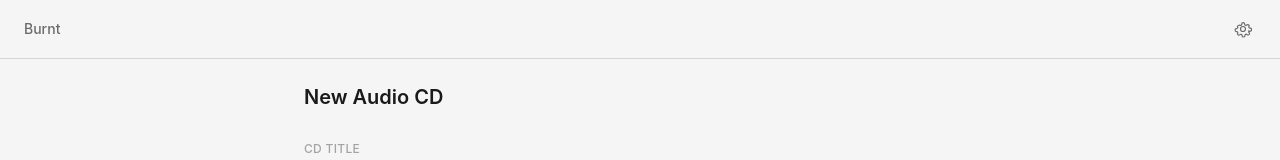
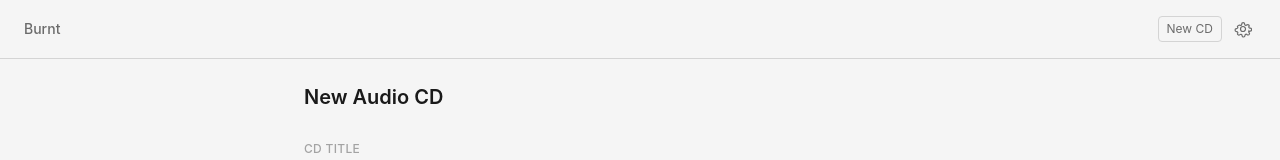
Before and after one commit to razed-developer/burnt, a React (Vite) app: page / in a window 1280 px wide. Shown: the top 160 px of the page. Built offline with nearby package versions, Linux system fonts and the light colour scheme; the HTML template or start-up script is replaced by a standard one.

Commit message:
Lift cdTitle to App, add New CD button
- cdTitle state moved from BurnerPage to App to persist across navigation
- New CD button in header clears title, tracks, and burn state
- Button hidden during active burn
- TypeScript build clean

Branch: main

```diff
--- a/src/App.tsx
+++ b/src/App.tsx
@@ -12,6 +12,7 @@ export default function App() {
     theme,
   });
   const [showSettings, setShowSettings] = useState(false);
+  const [cdTitle, setCdTitle] = useState("");
 
   const handleSettingsChange = useCallback(
     (newSettings: Settings) => {
@@ -40,7 +41,12 @@ export default function App() {
           onClose={handleCloseSettings}
         />
       ) : (
-        <BurnerPage settings={settings} onOpenSettings={handleOpenSettings} />
+        <BurnerPage
+          settings={settings}
+          onOpenSettings={handleOpenSettings}
+          cdTitle={cdTitle}
+          onCdTitleChange={setCdTitle}
+        />
       )}
     </div>
   );
--- a/src/pages/Burner/BurnerPage.tsx
+++ b/src/pages/Burner/BurnerPage.tsx
@@ -15,9 +15,11 @@ import type { ProbeResult } from "../../services/audio";
 interface BurnerPageProps {
   settings: Settings;
   onOpenSettings: () => void;
+  cdTitle: string;
+  onCdTitleChange: (title: string) => void;
 }
 
-export function BurnerPage({ settings, onOpenSettings }: BurnerPageProps) {
+export function BurnerPage({ settings, onOpenSettings, cdTitle, onCdTitleChange }: BurnerPageProps) {
   const {
     tracks,
     totalDuration,
@@ -25,10 +27,10 @@ export function BurnerPage({ settings, onOpenSettings }: BurnerPageProps) {
     removeTrack,
     moveTrack,
     createTrack,
+    clearTracks,
   } = useTrackList();
 
   const { disc } = useDiscInfo();
-  const [cdTitle, setCdTitle] = useState("");
   const [burnStatus, setBurnStatus] = useState<BurnStatus>("idle");
   const [burnProgress, setBurnProgress] = useState(0);
   const [burnStage, setBurnStage] = useState("preparing");
@@ -145,17 +147,37 @@ export function BurnerPage({ settings, onOpenSettings }: BurnerPageProps) {
     setBurnErrorDetails(null);
   }, []);
 
+  const handleNewCd = useCallback(() => {
+    onCdTitleChange("");
+    clearTracks();
+    setBurnStatus("idle");
+    setBurnProgress(0);
+    setBurnStage("preparing");
+    setBurnCurrentTrack(0);
+    setBurnError(null);
+    setBurnErrorDetails(null);
+  }, [onCdTitleChange, clearTracks]);
+
   const isBurning = burnStatus !== "idle";
 
   return (
     <div className="h-full flex flex-col">
       <header className="flex items-center justify-between px-6 py-4 border-b border-border shrink-0">
         <div className="text-sm font-medium text-text-muted">Burnt</div>
-        <button
-          onClick={onOpenSettings}
-          className="text-text-muted hover:text-text p-1"
-          aria-label="Settings"
-        >
+        <div className="flex items-center gap-2">
+          {!isBurning && (
+            <button
+              onClick={handleNewCd}
+              className="text-text-muted hover:text-text text-xs px-2 py-1 rounded border border-border hover:border-text-muted transition-colors"
+            >
+              New CD
+            </button>
+          )}
+          <button
+            onClick={onOpenSettings}
+            className="text-text-muted hover:text-text p-1"
+            aria-label="Settings"
+          >
           <svg width="18" height="18" viewBox="0 0 18 18" fill="none">
             <path
               d="M9 11.5a2.5 2.5 0 100-5 2.5 2.5 0 000 5z"
@@ -169,6 +191,7 @@ export function BurnerPage({ settings, onOpenSettings }: BurnerPageProps) {
             />
           </svg>
         </button>
+        </div>
       </header>
 
       <main className="flex-1 overflow-y-auto px-6 py-6">
@@ -199,7 +222,7 @@ export function BurnerPage({ settings, onOpenSettings }: BurnerPageProps) {
               <input
                 type="text"
                 value={cdTitle}
-                onChange={(e) => setCdTitle(e.target.value)}
+                onChange={(e) => onCdTitleChange(e.target.value)}
                 placeholder="Untitled"
                 className="w-full px-3 py-2 text-sm bg-surface-raised border border-border rounded focus:outline-none focus:ring-1 focus:ring-accent placeholder:text-text-faint"
               />
```
Also changed, not shown: 2 other files (tests, documents, lock files or other folders).
